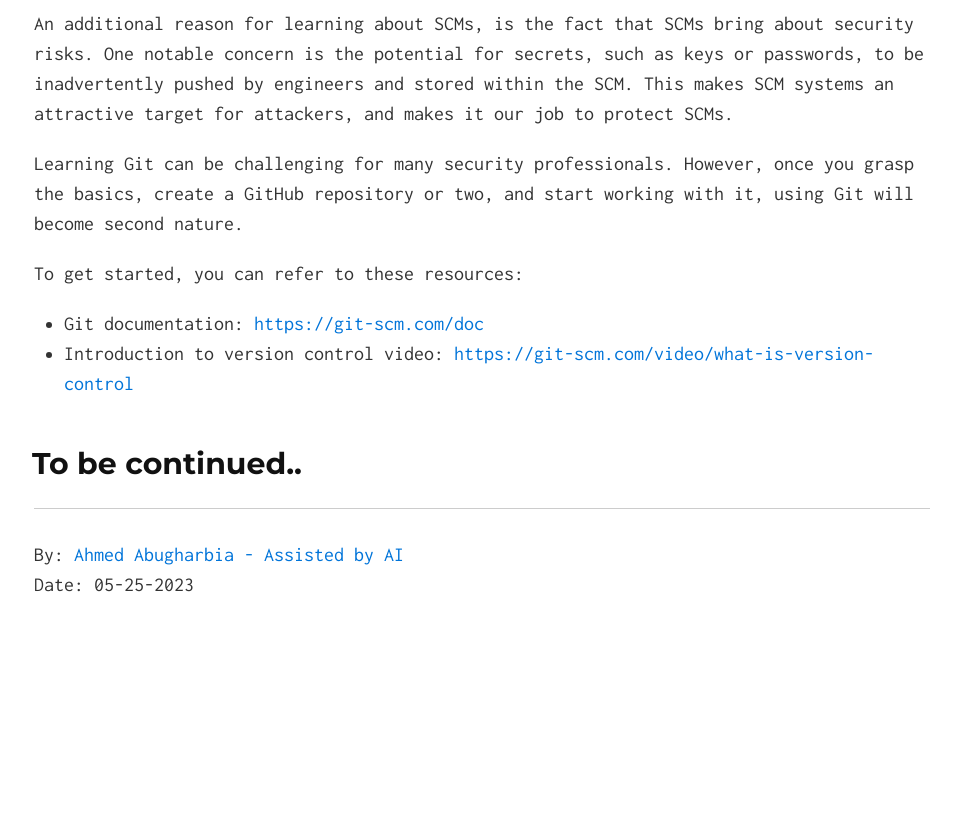
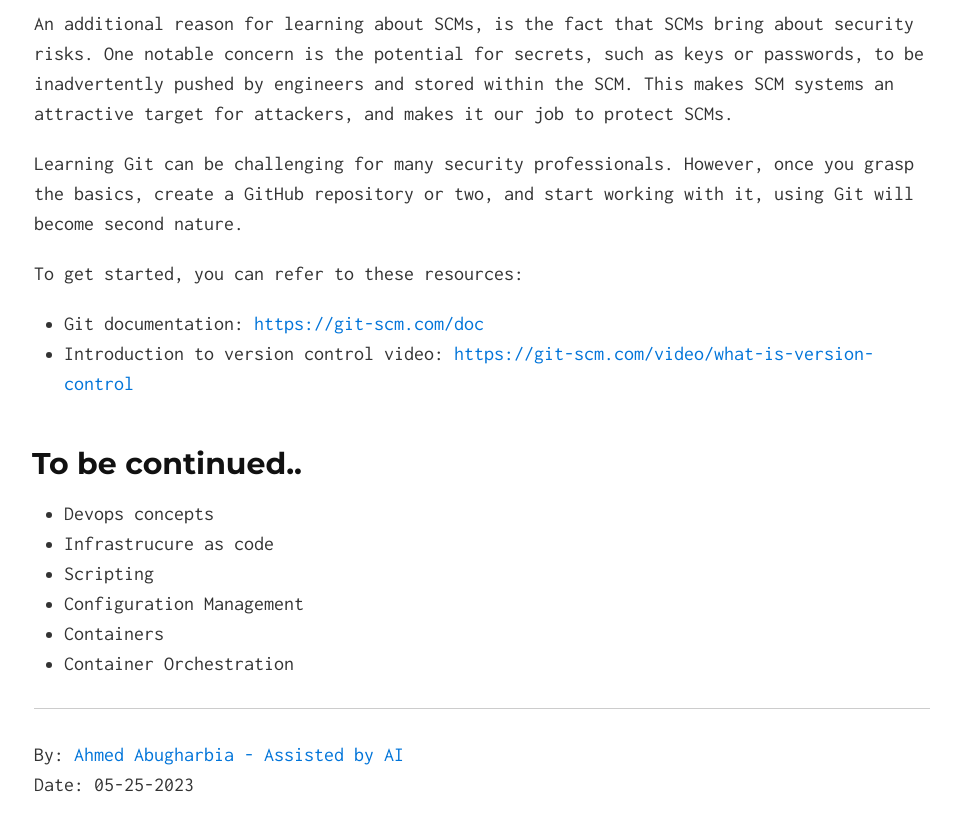
Before and after one commit to Ahmed-AG/cyberdojo-page, a Jekyll site: the page built from read/moving-to-the-cloud-skills-set-wise.md, in a window 1280 px wide and 900 px high, scrolled down 2362 px. Shown: the top 831 px of the window, without its empty margins (158-1119 px from the left). Built offline with Jekyll 4.4.1, drawn with Linux system fonts in a browser that asks for light colours; before the commit the page ends 3062 px from its top, so only the background shows below that.

Commit message:
update moving to cloud

```diff
--- a/read/moving-to-the-cloud-skills-set-wise.md
+++ b/read/moving-to-the-cloud-skills-set-wise.md
@@ -44,6 +44,13 @@ To get started, you can refer to these resources:
 
 
 ## To be continued..
+- Devops concepts
+- Infrastrucure as code
+- Scripting
+- Configuration Management
+- Containers
+- Container Orchestration
+
 <!--
 ## Devops concepts
 
```
